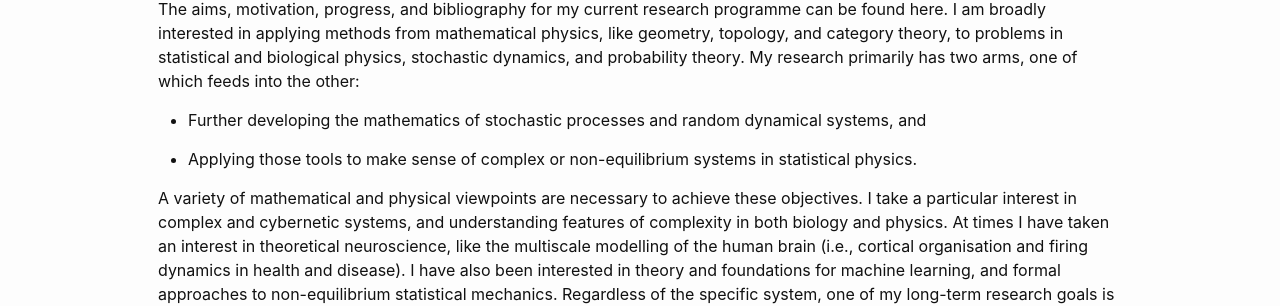
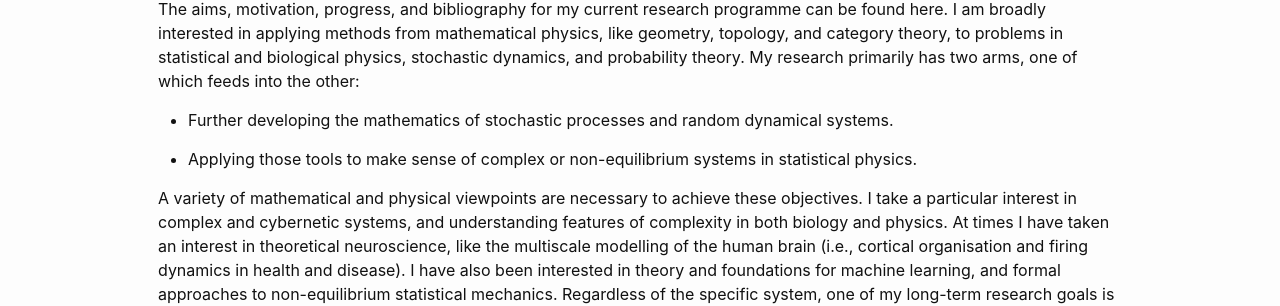
Before and after one commit to DARSakthi/DARSakthi.github.io, a Jekyll site: the page built from research.markdown, in a window 1280 px wide. Shown: the part 167-473 px from the top of the page. Built offline with Jekyll 4.4.1, drawn with Linux system fonts in a browser that asks for light colours; formulas are drawn with MathJax 3.

Commit message:
Misprint

```diff
--- a/research.markdown
+++ b/research.markdown
@@ -6,7 +6,7 @@ permalink: /research/
 
 The aims, motivation, progress, and bibliography for my current research programme can be found here. I am broadly interested in applying methods from mathematical physics, like geometry, topology, and category theory, to problems in statistical and biological physics, stochastic dynamics, and probability theory. My research primarily has two arms, one of which feeds into the other:
 
-- Further developing the mathematics of stochastic processes and random dynamical systems, and
+- Further developing the mathematics of stochastic processes and random dynamical systems.
 
 - Applying those tools to make sense of complex or non-equilibrium systems in statistical physics.
 
```
